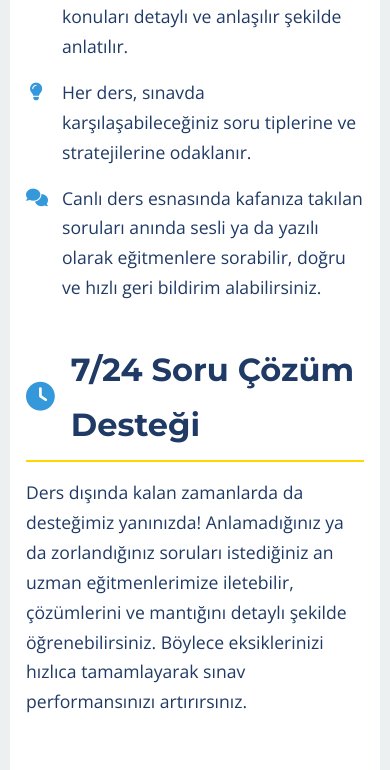
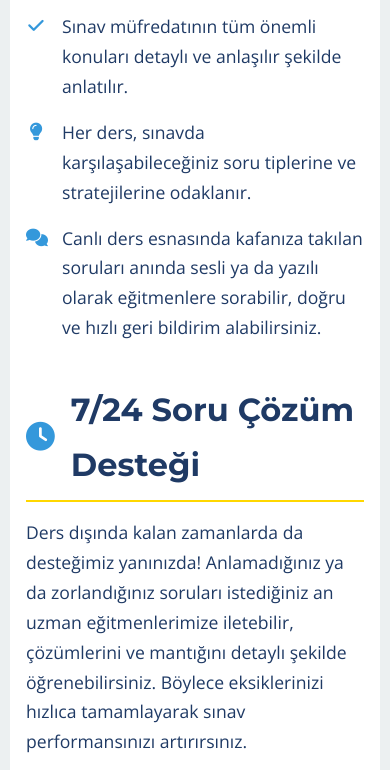
Before and after one commit to website-panel/dilkocum.com, a plain HTML site: page canlı_egitim.html in a window 390 px wide. Shown: the part 654-1424 px from the top of the page. Drawn offline with nearby package versions, Linux system fonts and the light colour scheme.

Commit message:
canlı_egitim.html

```diff
--- a/canlı_egitim.html
+++ b/canlı_egitim.html
@@ -195,7 +195,7 @@
             .hero { height: 250px; }
             .hero h1 { font-size: 2rem; }
             .section {
-                margin: -80px 10px 40px; /* Üste çekme mesafesi ayarlandı */
+                margin: -40px 10px 40px; /* Üste çekme mesafesi ayarlandı */
                 padding: 1.5rem 1rem;
             }
         }
```
